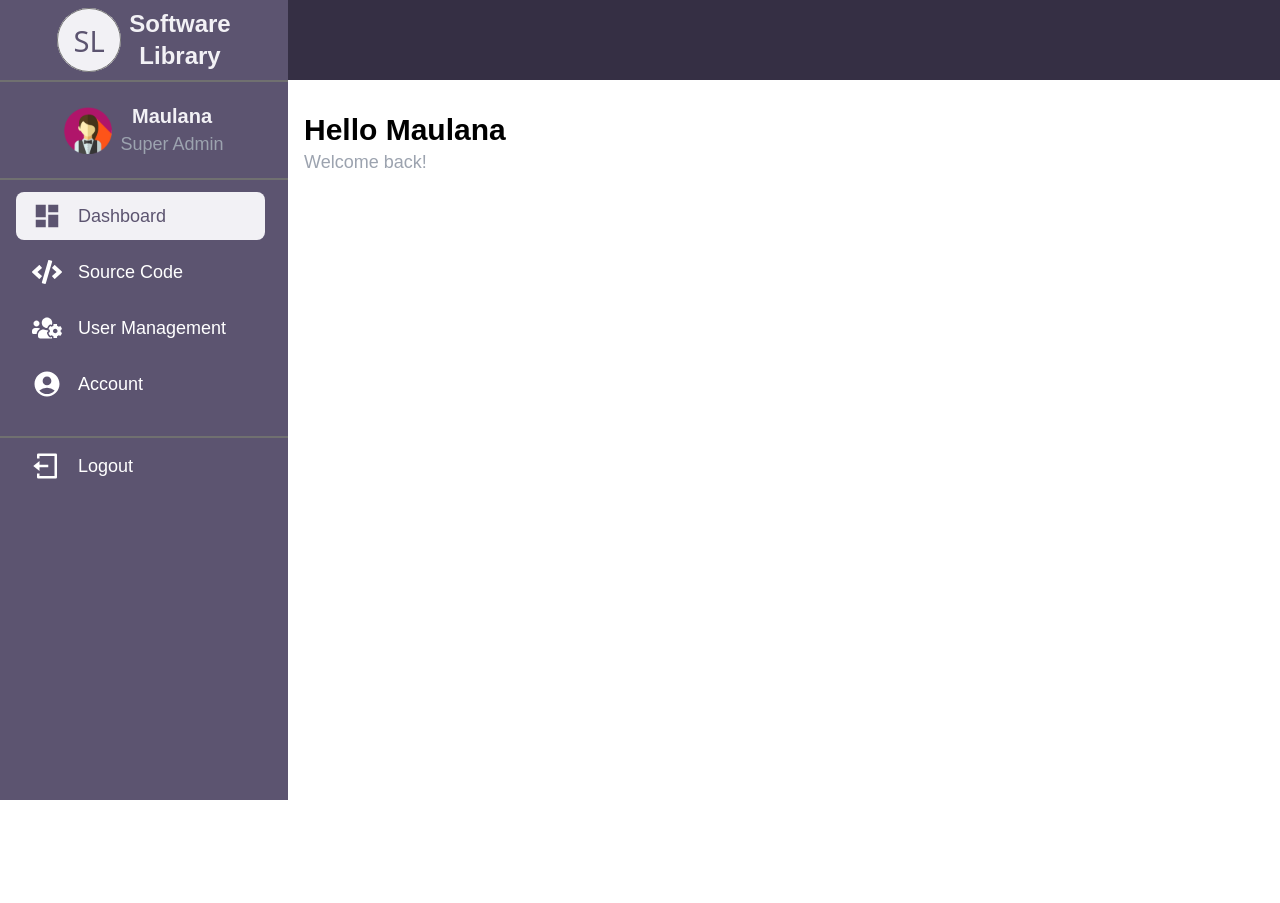
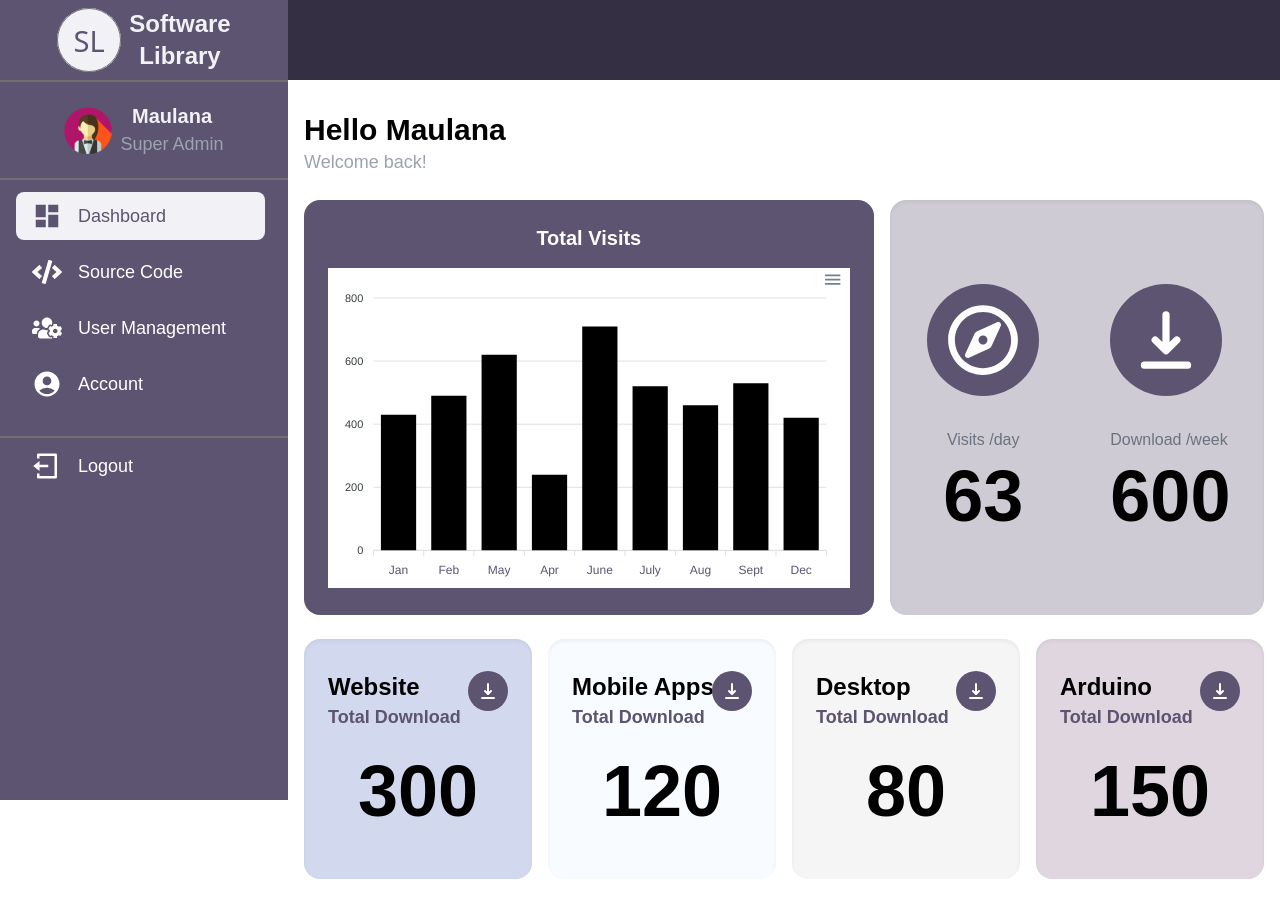
Before and after one commit to nardikakurniawan/software-library, a React (Create React App) app: page / in a window 1280 px wide. Before the commit the page ends 800 px from the top, so only its background shows below. Built offline with nearby package versions, Linux system fonts and the light colour scheme.

Commit message:
menambahkan chart dengan react-apexchart pada halaman dashboard

```diff
--- a/package.json
+++ b/package.json
@@ -8,7 +8,9 @@
     "@testing-library/jest-dom": "^5.15.1",
     "@testing-library/react": "^11.2.7",
     "@testing-library/user-event": "^12.8.3",
+    "apexcharts": "^3.32.0",
     "react": "^17.0.2",
+    "react-apexcharts": "^1.3.9",
     "react-dom": "^17.0.2",
     "react-icons": "^4.3.1",
     "react-router-dom": "^6.0.2",
--- /dev/null
+++ b/src/components/charts/ApexChart.js
@@ -0,0 +1,62 @@
+import React, { Component } from "react";
+
+import Chart from "react-apexcharts";
+
+export default class ApexChart extends Component {
+  constructor(props) {
+    super(props);
+
+    this.state = {
+      options: {
+        chart: {
+          background: "#fff",
+        },
+        colors: "#5C5470",
+        dataLabels: {
+          enabled: false,
+        },
+        legend: {
+          show: false,
+        },
+        xaxis: {
+          categories: [
+            "Jan",
+            "Feb",
+            "May",
+            "Apr",
+            "June",
+            "July",
+            "Aug",
+            "Sept",
+            "Dec",
+          ],
+          labels: {
+            style: {
+              colors: "#5C5470",
+            },
+          },
+        },
+      },
+      series: [
+        {
+          data: [430, 490, 620, 240, 710, 520, 460, 530, 420],
+        },
+      ],
+    };
+  }
+  render() {
+    return (
+      <div className=" bg-slPurple px-6 pt-6 pb-3 rounded-2xl ">
+        <h1 className=" text-white text-xl font-bold text-center mb-4">
+          Total Visits
+        </h1>
+        <Chart
+          options={this.state.options}
+          series={this.state.series}
+          type="bar"
+          height={320}
+        />
+      </div>
+    );
+  }
+}
--- a/src/pages/Dashboard.js
+++ b/src/pages/Dashboard.js
@@ -1,12 +1,108 @@
 import React, { Component } from "react";
+
+import Chart from "../components/charts/ApexChart";
+
+import * as FaIcons from "react-icons/fa";
+import * as HiIcons from "react-icons/hi";
 
 export default class Dashboard extends Component {
   render() {
     return (
       <div className="mt-28 lg:ml-76 ml-4 mr-4 mb-6">
         <div className="container mx-auto">
-          <h1 className="text-3xl font-bold">Hello Maulana</h1>
-          <h5 className=" text-lg text-gray-400">Welcome back!</h5>
+          <div className="">
+            <h1 className="text-3xl font-bold">Hello Maulana</h1>
+            <h5 className=" text-lg text-gray-400">Welcome back!</h5>
+          </div>
+
+          <div class="md:grid md:grid-cols-5 md:gap-4 mt-6">
+            <div className=" col-span-3">
+              <Chart />
+            </div>
+            <div className=" col-span-2">
+              <div className=" bg-slPurple shadow-inner w-full h-90 md:h-full rounded-2xl bg-opacity-30 mt-4 md:mt-0">
+                <div className="flex h-full">
+                  <div className="flex items-center justify-center w-1/2 ">
+                    <div className="visits text-center">
+                      <div className=" bg-slPurple text-7xl text-white flex items-center justify-center rounded-full w-28 h-28">
+                        <FaIcons.FaRegCompass />
+                      </div>
+                      <h5 className="  text-base mt-8 text-gray-500">
+                        Visits /day
+                      </h5>
+                      <div className="  text-7xl mt-2 font-bold">63</div>
+                    </div>
+                  </div>
+
+                  <div className="flex items-center justify-center w-1/2 ">
+                    <div className="visits ">
+                      <div className=" bg-slPurple text-7xl text-white flex items-center justify-center rounded-full w-28 h-28">
+                        <HiIcons.HiDownload />
+                      </div>
+                      <h5 className="  text-base mt-8 text-gray-500">
+                        Download /week
+                      </h5>
+                      <div className="  text-7xl mt-2 font-bold">600</div>
+                    </div>
+                  </div>
+                </div>
+              </div>
+            </div>
+          </div>
+
+          <div className="md:grid md:grid-cols-2 lg:grid-cols-4 md:gap-4 mt-6">
+            <div className=" bg-blue-800 w-full h-60 rounded-2xl py-8 px-6 bg-opacity-20 shadow-inner">
+              <div className="relative">
+                <h3 className="font-bold text-2xl">Website</h3>
+                <p className=" font-semibold text-lg text-slPurple">
+                  Total Download
+                </p>
+                <div className=" bg-slPurple rounded-full w-10 h-10 flex items-center justify-center text-white text-xl absolute top-0 right-0">
+                  <HiIcons.HiDownload />
+                </div>
+                <div className="text-7xl font-bold text-center mt-6">300</div>
+              </div>
+            </div>
+
+            <div className=" bg-blue-100 w-full h-60 rounded-2xl py-8 px-6 bg-opacity-20 shadow-inner mt-4 md:mt-0">
+              <div className="relative">
+                <h3 className="font-bold text-2xl">Mobile Apps</h3>
+                <p className=" font-semibold text-lg text-slPurple">
+                  Total Download
+                </p>
+                <div className=" bg-slPurple rounded-full w-10 h-10 flex items-center justify-center text-white text-xl absolute top-0 right-0">
+                  <HiIcons.HiDownload />
+                </div>
+                <div className="text-7xl font-bold text-center mt-6">120</div>
+              </div>
+            </div>
+
+            <div className=" bg-slBrawn w-full h-60 rounded-2xl py-8 px-6 bg-opacity-20 shadow-inner mt-4 md:mt-0">
+              <div className="relative">
+                <h3 className="font-bold text-2xl">Desktop</h3>
+                <p className=" font-semibold text-lg text-slPurple">
+                  Total Download
+                </p>
+                <div className=" bg-slPurple rounded-full w-10 h-10 flex items-center justify-center text-white text-xl absolute top-0 right-0">
+                  <HiIcons.HiDownload />
+                </div>
+                <div className="text-7xl font-bold text-center mt-6">80</div>
+              </div>
+            </div>
+
+            <div className=" bg-slPurple-light w-full h-60 rounded-2xl py-8 px-6 bg-opacity-90 shadow-inner mt-4 md:mt-0">
+              <div className="relative">
+                <h3 className="font-bold text-2xl">Arduino</h3>
+                <p className=" font-semibold text-lg text-slPurple">
+                  Total Download
+                </p>
+                <div className=" bg-slPurple rounded-full w-10 h-10 flex items-center justify-center text-white text-xl absolute top-0 right-0">
+                  <HiIcons.HiDownload />
+                </div>
+                <div className="text-7xl font-bold text-center mt-6">150</div>
+              </div>
+            </div>
+          </div>
         </div>
       </div>
     );
--- a/tailwind.config.js
+++ b/tailwind.config.js
@@ -11,6 +11,7 @@ module.exports = {
         slPurple: {
           DEFAULT: "#5C5470",
           dark: "#352F44",
+          light: "#DCD2DD",
         },
         slWhite: {
           DEFAULT: "#F2F1F5",
@@ -37,6 +38,9 @@ module.exports = {
         slGray: {
           DEFAULT: "#707070",
         },
+        slBrawn: {
+          DEFAULT: "#D2CACC",
+        },
       },
       spacing: {
         497: "480px",
```
Also changed, not shown: 1 other file (tests, documents, lock files or other folders).
